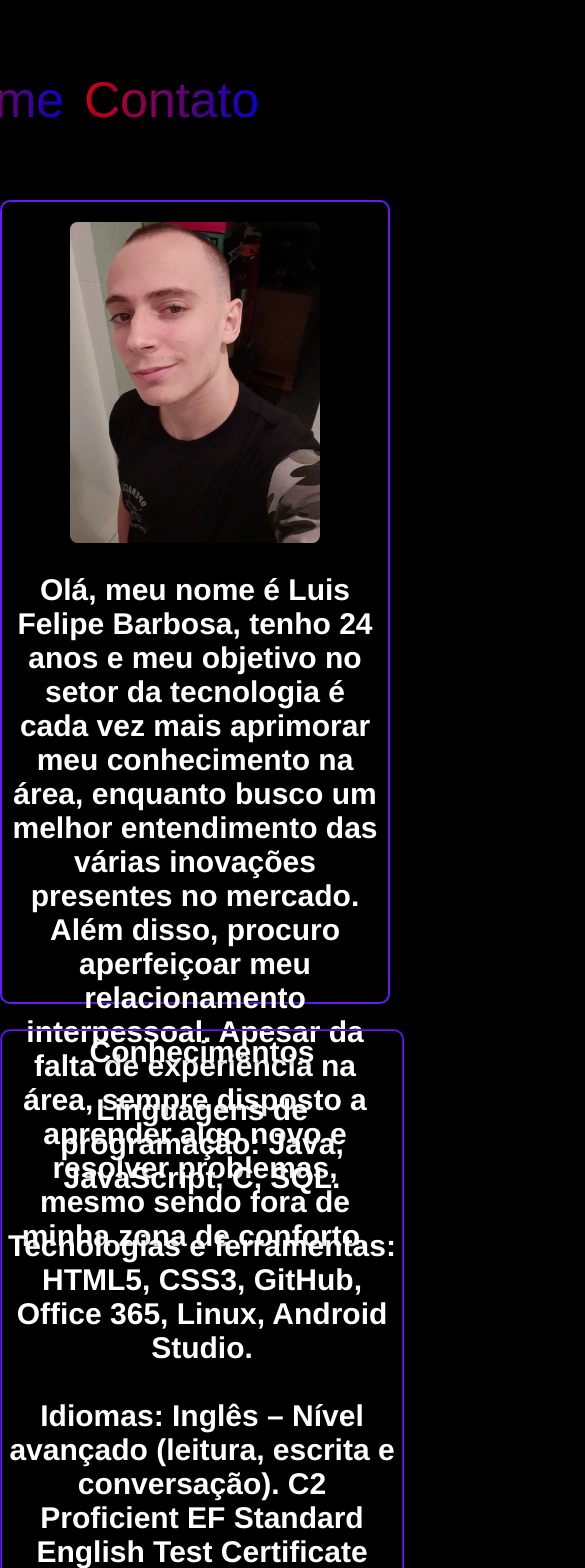
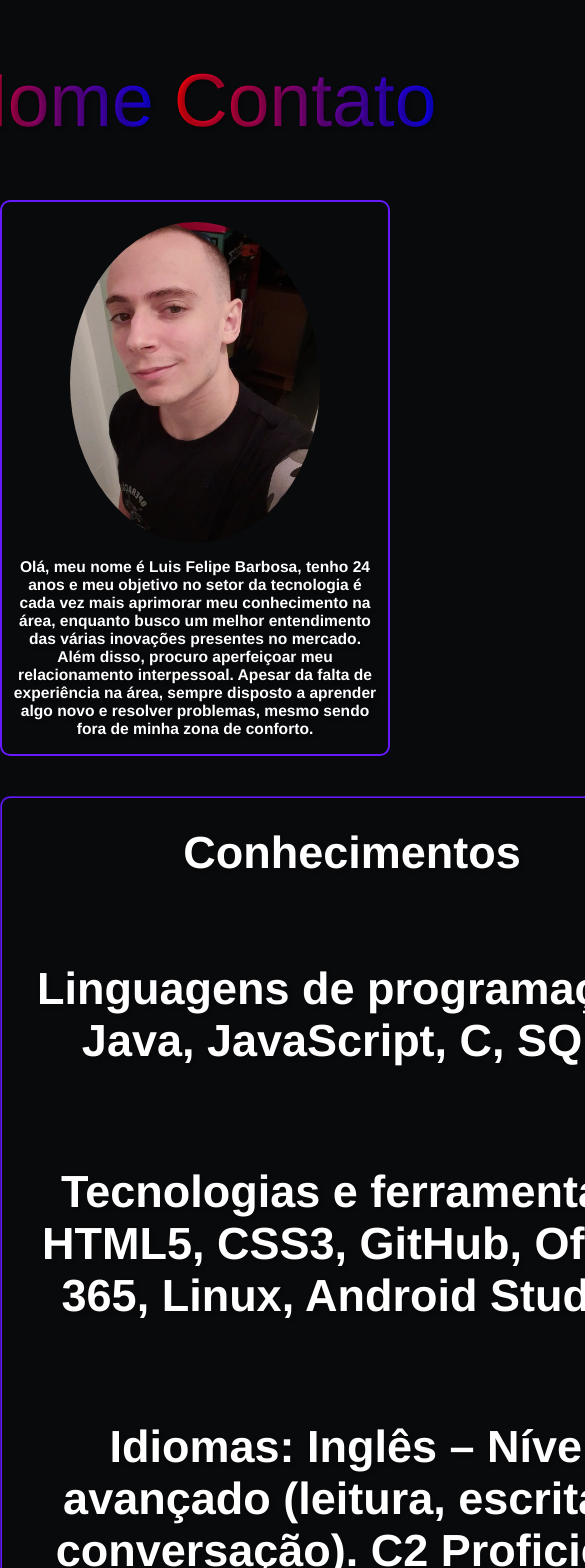
Before and after one commit to Felipe2332/Curriculum, a React (Create React App) app in the folder curriculum/: page / in a window 390 px wide. Shown: the top 1568 px of the page, 585 px wide, since content can reach past the window. Built offline with nearby package versions, Linux system fonts and the light colour scheme.

Commit message:
Adjusting usability on phones

```diff
--- a/curriculum/src/App.css
+++ b/curriculum/src/App.css
@@ -4,12 +4,17 @@
 
 html,body
 {
-  background-color: black;
+  background-color: #090a0c;
   color: #ffffff;
   font-family: Helvetica;
   /* Sombra de texto com deslocamento horizontal e vertical e cor */
   text-shadow: 2px 2px 4px rgba(0, 0, 0, 0.3);
 
+}
+
+/* Evitar rolagem lateral */
+body.no-overflow-x {
+  overflow-x: hidden;
 }
 
 .fade-out {
--- a/curriculum/src/components/additional/additional.jsx
+++ b/curriculum/src/components/additional/additional.jsx
@@ -16,13 +16,13 @@ export default function Additional()
             <div className={styles.box1}>
 
             <h1>Experiência profissional </h1>
-            <h3> R. FERREIRA DA SILVA BARBOSA – SEGURANÇA</h3>
+            <h4> R. FERREIRA DA SILVA BARBOSA – SEGURANÇA</h4>
             <h4>Auxiliar Administrativo (2016 – 2023)</h4>
             <p>
             Funções: Responsável pela emissão de boletos e notas fiscais mensais, organização do escritório, pagamento de funcionários, controle de escalas e emissão de recibos de pagamento.
             </p>
 
-            <h3>AUTÔNOMO NA ÁREA DE REPARO E FORMATAÇÃO DE COMPUTADORES (2021 – 2023) </h3>
+            <h4>AUTÔNOMO NA ÁREA DE REPARO E FORMATAÇÃO DE COMPUTADORES (2021 – 2023) </h4>
             <p>
             Funções: aceito serviços rápidos de consertos de computadores, notebooks principalmente. Abro o dispositivo, faço limpeza, instalo peças. Faço formatação do sistema se necessário.
             </p>
--- a/curriculum/src/components/additional/additional.module.css
+++ b/curriculum/src/components/additional/additional.module.css
@@ -63,35 +63,42 @@
         border: 2px groove rgb(101, 25, 252);
         border-radius: 10px;
         max-height:fit-content;
-        width: 1200px;
+        width: 900px;
         margin-top: 150px;
         margin-left: 30px;
+        font-size: 40px;
     }
 
     .box1 h1{
         text-align: center;
+        font-size: 2.0em;
     }
 
     .box1 h2{
-        padding: 0 3px;
+        padding: 25px;
         text-align: justify;
         margin: 10px;
+        font-size: 1.8em;
     }
     .box1 h3{
-        padding: 0 3px;
+        padding: 25px;
         text-align: justify;
         margin: 10px;
+        font-size: 1.6em;
     }
     .box1 h4{
-        padding: 0 3px;
+        padding: 25px;
         text-align: justify;
         margin: 10px;
+        font-size: 1.4em;
     }
 
     .box1 p{
-        padding: 0 3px;
-        text-align: justify;
+        padding: 25px;
+        text-align: center;
         margin: 10px;
+        font-size: 1.2em;
+
     }
 
 }
--- a/curriculum/src/components/banner/banner.module.css
+++ b/curriculum/src/components/banner/banner.module.css
@@ -32,25 +32,25 @@
         display: flex; /* Define o container como flexível */
         align-items: center; /* Alinha os elementos verticalmente */
         flex-direction: column;
+        justify-content: center;
         border: 2px solid rgb(101, 25, 252);
         /*Essas tres propriedades ajustam o container na pagina*/
-        max-height: 800px;
-        max-width: 800px;
-        margin-left: 0px;
+        max-height: 1200px;
+        max-width: 900px;
         border-radius: 10px;
+        margin: 0px auto;/*Alinhado com isso*/
 
     }
     .image{
         margin-top: 20px;/*Essas duas propriedades ajustam a imagem dentro do container*/
-        margin-left: 0;
         width: 250px;
         height: auto;
-        border-radius: 7.5px;
+        border-radius: 50%;
 
     }
 
     .escrita{
-        font-size: 30px;
+        font-size: 4vw;
         padding: 0 10px;
         color: white;
         text-align: center;
--- a/curriculum/src/components/cards/cards.module.css
+++ b/curriculum/src/components/cards/cards.module.css
@@ -85,8 +85,9 @@
         border: 2px groove rgb(101, 25, 252);
         border-radius: 10px;
         max-height:fit-content;
-        width: 400px;
-        margin: 25px auto; /* Adicionado para centralizar horizontalmente */
+        width: 700px;
+        margin: 40px auto; /* Adicionado para centralizar horizontalmente */
+
 
 
     }
@@ -97,9 +98,9 @@
         border: 2px groove rgb(101, 25, 252);
         border-radius: 10px;
         max-height:fit-content;
-        width: 400px;
+        width: 700px;
         margin-top: 150px;
-        margin: 25px auto; /* Adicionado para centralizar horizontalmente */
+        margin: 40px auto; /* Adicionado para centralizar horizontalmente */
 
     }
     .box3{
@@ -109,16 +110,16 @@
         border: 2px groove rgb(101, 25, 252);
         border-radius: 10px;
         max-height:fit-content;
-        width: 400px;
+        width: 700px;
         margin-top: 150px;
-        margin: 25px auto; /* Adicionado para centralizar horizontalmente */
+        margin: 40px auto; /* Adicionado para centralizar horizontalmente */
     }
 
     .escrita{
-        padding: 0 3px;
+        padding: 25px;
         text-align: center;
         margin-top: 4px;
-        font-size: 30px; /*Alterado aqui*/
+        font-size: 45px; /*Alterado aqui*/
     }
 
     /*Links*/
@@ -130,7 +131,7 @@
         -webkit-background-clip: text; /* Suporte para navegadores WebKit (por exemplo, Safari) */
         color: transparent; /* Torna o texto transparente para mostrar apenas a imagem de fundo */
         transition: color 0.8s ease ;
-        font-size: 30px; /*Alterado aqui*/
+        font-size: 45px; /*Alterado aqui*/
 
     }
 
--- a/curriculum/src/components/navBar/navBar.module.css
+++ b/curriculum/src/components/navBar/navBar.module.css
@@ -31,7 +31,7 @@
 {
     .navBar{
         display:flex;
-        margin-right: 200px;/*Gambiarra por enquanto*/
+
         /*Alinham no meio da navBar*/
         align-items: center;
         justify-content:center;
@@ -42,7 +42,7 @@
 
     .navBar a{
         text-decoration: none;
-        font-size: 50px;
+        font-size: 75px;
         padding: 10px; /*Cima direita baixo esquerda*/
         background-image: linear-gradient(to right, red, blue); /* Aplica uma imagem de fundo personalizada */
         background-clip: text; /* Faz a imagem de fundo seguir o contorno das letras */
```
Also changed, not shown: 11 other files (tests, documents, lock files or other folders).
